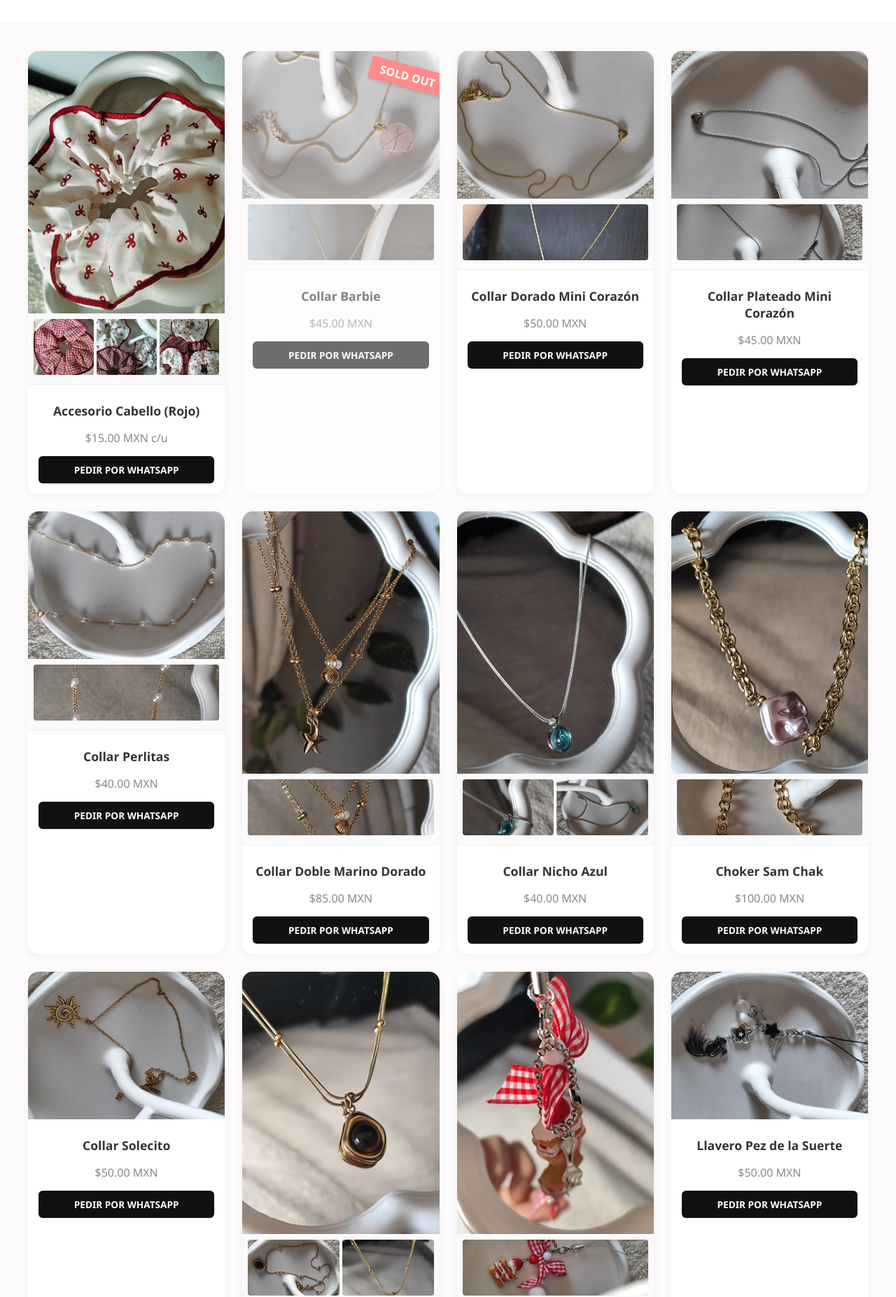
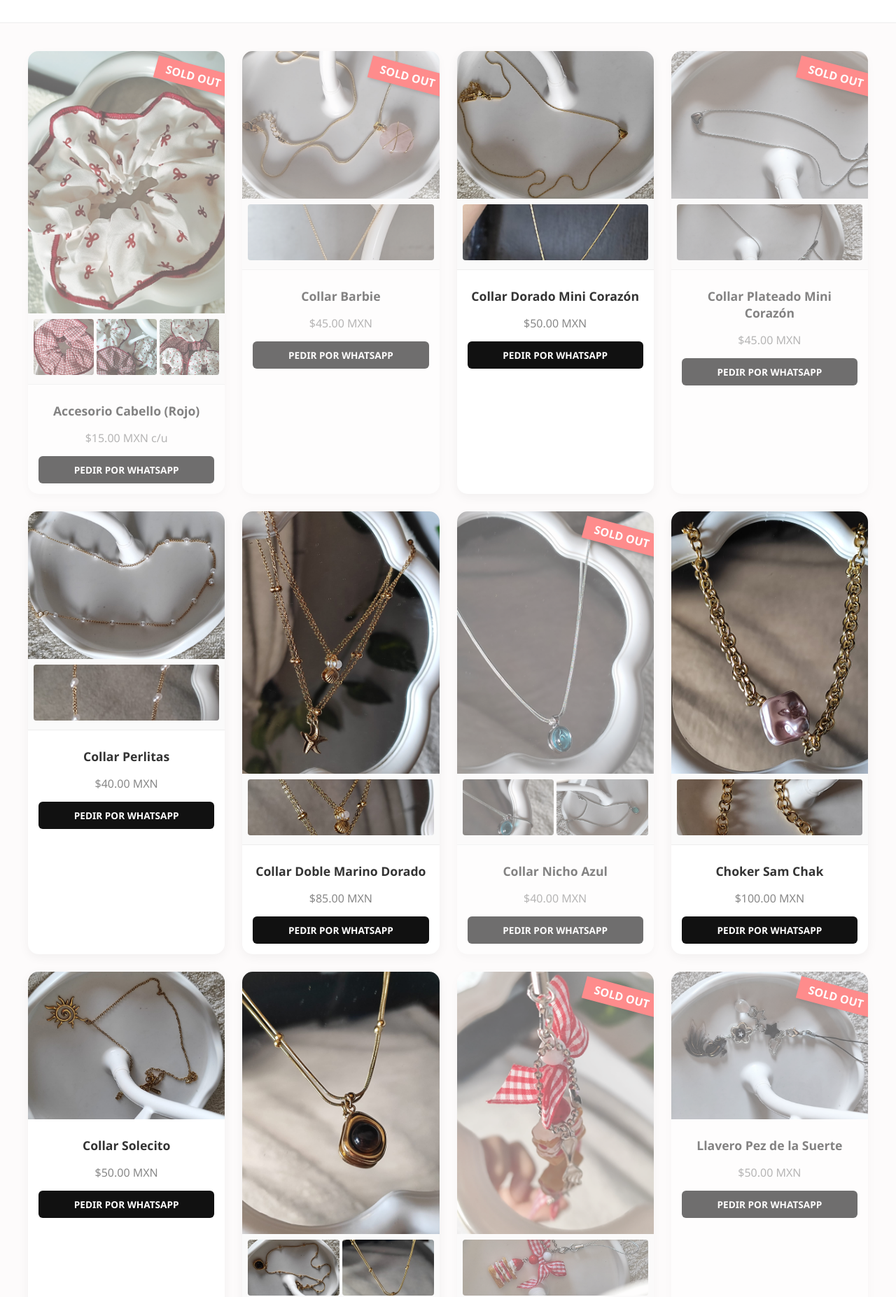
Before and after one commit to makexbiv-cyber/catalogo-majito, a plain HTML site: page index.html in a window 1280 px wide. Shown: the part 213-2067 px from the top of the page at 70% size. Drawn offline with Linux system fonts and the light colour scheme.

Commit message:
Update index.html

```diff
--- a/index.html
+++ b/index.html
@@ -55,7 +55,7 @@
     <div class="container">
         <div class="product-grid">
 
-            <div class="product-card">
+            <div class="product-card sold-out">
                 <a href="imagenes/donas-cuadro-puntos-moño-4.jpeg" target="_blank"><img src="imagenes/donas-cuadro-puntos-moño-4.jpeg" class="product-image"></a>
                 <div class="extra-photos">
                     <a href="imagenes/donas-cuadro-puntos-moño-3.jpeg" target="_blank"><img src="imagenes/donas-cuadro-puntos-moño-3.jpeg"></a>
@@ -93,7 +93,7 @@
                 </div>
             </div>
 
-            <div class="product-card">
+            <div class="product-card sold-out">
                 <a href="imagenes/collar-plateado-corazon-1.jpeg" target="_blank"><img src="imagenes/collar-plateado-corazon-1.jpeg" class="product-image"></a>
                 <div class="extra-photos">
                     <a href="imagenes/collar-plateado-corazon-2.jpeg" target="_blank"><img src="imagenes/collar-plateado-corazon-2.jpeg"></a>
@@ -129,7 +129,7 @@
                 </div>
             </div>
 
-            <div class="product-card">
+            <div class="product-card sold-out">
                 <a href="imagenes/collar-plateado-piedra-azul-1.jpeg" target="_blank"><img src="imagenes/collar-plateado-piedra-azul-1.jpeg" class="product-image"></a>
                 <div class="extra-photos">
                     <a href="imagenes/collar-plateado-piedra-azul-2.jpeg" target="_blank"><img src="imagenes/collar-plateado-piedra-azul-2.jpeg"></a>
@@ -176,7 +176,7 @@
                 </div>
             </div>
 
-            <div class="product-card">
+            <div class="product-card sold-out">
                 <a href="imagenes/llavero-pastel-rojo-2.jpeg" target="_blank"><img src="imagenes/llavero-pastel-rojo-2.jpeg" class="product-image"></a>
                 <div class="extra-photos">
                     <a href="imagenes/llavero-pastel-rojo-1.jpeg" target="_blank"><img src="imagenes/llavero-pastel-rojo-1.jpeg"></a>
@@ -188,7 +188,7 @@
                 </div>
             </div>
 
-            <div class="product-card">
+            <div class="product-card sold-out">
                 <a href="imagenes/llavero-pez-negro-1.jpeg" target="_blank"><img src="imagenes/llavero-pez-negro-1.jpeg" class="product-image"></a>
                 <div class="product-details">
                     <h3 class="product-name">Llavero Pez de la Suerte</h3>
@@ -224,7 +224,7 @@
                 </div>
             </div>
 
-            <div class="product-card">
+            <div class="product-card sold-out">
                 <a href="imagenes/llavero-gato-negro-1.jpeg" target="_blank"><img src="imagenes/llavero-gato-negro-1.jpeg" class="product-image"></a>
                 <div class="product-details">
                     <h3 class="product-name">Llavero Gatito Negro-Phone</h3>
@@ -233,7 +233,7 @@
                 </div>
             </div>
 
-            <div class="product-card">
+            <div class="product-card sold-out">
                 <a href="imagenes/llavero-nutria-blanco-1.jpeg" target="_blank"><img src="imagenes/llavero-nutria-blanco-1.jpeg" class="product-image"></a>
                 <div class="product-details">
                     <h3 class="product-name">Llavero Mini Nutria de Mar</h3>
@@ -319,7 +319,7 @@
                 </div>
             </div>
 
-            <div class="product-card">
+            <div class=product-card sold-out">
                 <a href="imagenes/llavero-gato-amarillo-1.jpeg" target="_blank"><img src="imagenes/llavero-gato-amarillo-1.jpeg" class="product-image"></a>
                 <div class="extra-photos">
                     <a href="imagenes/llavero-gato-amarillo-2.jpeg" target="_blank"><img src="imagenes/llavero-gato-amarillo-2.jpeg"></a>
```
